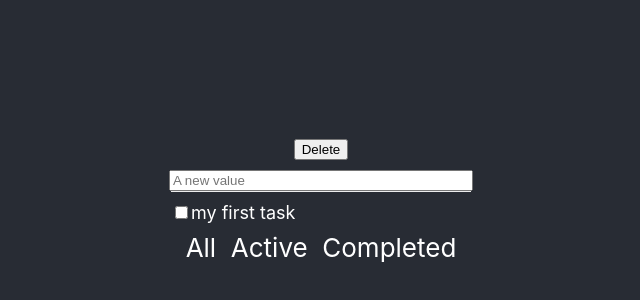
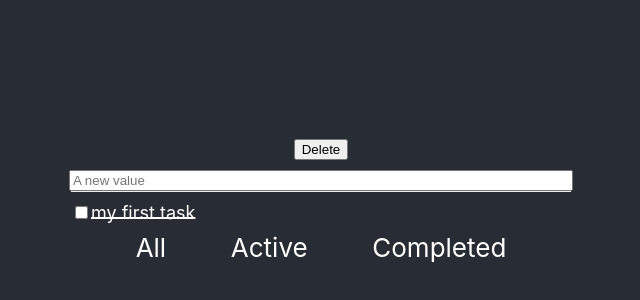
Before and after one commit to kivancsahici/learn-react, a React (Create React App) app in the folder todo-app/: page / in a window 1280 px wide. Shown: the part 198-498 px from the top of the page, without its empty margins (319-959 px from the left). Built offline with nearby package versions, Linux system fonts and the light colour scheme.

Commit message:
implement functionality for filter buttons at the footer

```diff
--- a/todo-app/package.json
+++ b/todo-app/package.json
@@ -5,10 +5,11 @@
   "dependencies": {
     "react": "^16.11.0",
     "react-dom": "^16.11.0",
+    "react-redux": "^7.1.1",
     "react-scripts": "3.2.0",
-    "react-redux": "^7.1.1",
     "redux": "^4.0.4",
-    "redux-immutable-state-invariant": "2.1.0"
+    "redux-immutable-state-invariant": "2.1.0",
+    "reselect": "^4.0.0"
   },
   "scripts": {
     "start": "react-scripts start",
--- a/todo-app/src/components/App.css
+++ b/todo-app/src/components/App.css
@@ -22,8 +22,8 @@
 }
 
 .todoList {
-  min-width: 300px;
-  width: 300px;
+  min-width: 500px;
+  width: 500px;
   max-height: 200px;
   overflow-y: auto;
 }
@@ -49,11 +49,11 @@ ul {
 }
 
 form > input {
-  width: 296px;
+  width: 496px;
 }
 
 .footer {
-  width: 300px;
+  width: 500px;
   line-height: 35px;
   display: flex;
   justify-content: space-evenly;
--- a/todo-app/src/components/App.js
+++ b/todo-app/src/components/App.js
@@ -4,33 +4,43 @@ import TodoForm from "./TodoForm";
 import TodoList from "./TodoList";
 import { connect } from "react-redux";
 import * as todoActions from "../redux/actions/todoActions";
+//import { getVisibleTodos } from "../redux/selectors";
 
 const mapDispatchToProps = {
-  deleteTodoItem: todoActions.deleteTodoItem
+  deleteTodoItem: todoActions.deleteTodoItem,
+  setVisibilityFilter: todoActions.setVisibilityFilter
 };
-
+/*
 function mapStatetoProps(state) {
   return {
-    disabled: state.todoItems.length === 0 ? true : false
+    disabled: state.todoItems.length === 0 ? true : false,
+    todos: getVisibleTodos(state)
   };
-}
+}*/
 
-function App({ disabled, deleteTodoItem }) {
+function App({ deleteTodoItem, setVisibilityFilter }) {
   const onDelete = () => {
     deleteTodoItem();
+  };
+  const onVisibilityChange = e => {
+    setVisibilityFilter(e.target.id);
   };
   return (
     <div className="App">
       <header className="App-header">
-        <button onClick={onDelete} disabled={disabled}>
-          Delete
-        </button>
+        <button onClick={onDelete}>Delete</button>
         <TodoForm />
         <TodoList />
         <div className="footer">
-          <span>All</span>
-          <span>Active</span>
-          <span>Completed</span>
+          <span onClick={onVisibilityChange} id="SHOW_ALL">
+            All
+          </span>
+          <span onClick={onVisibilityChange} id="SHOW_ACTIVE">
+            Active
+          </span>
+          <span onClick={onVisibilityChange} id="SHOW_COMPLETED">
+            Completed
+          </span>
         </div>
       </header>
     </div>
@@ -40,6 +50,6 @@ function App({ disabled, deleteTodoItem }) {
 //export default App;
 
 export default connect(
-  mapStatetoProps,
+  null,
   mapDispatchToProps
 )(App);
--- a/todo-app/src/components/TodoList.js
+++ b/todo-app/src/components/TodoList.js
@@ -1,6 +1,7 @@
 import React from "react";
 import { connect } from "react-redux";
 import * as todoActions from "../redux/actions/todoActions";
+import { getVisibleTodos } from "../redux/selectors";
 
 const mapDispatchToProps = {
   toggleTodoItem: todoActions.toggleTodoItem
@@ -8,7 +9,7 @@ const mapDispatchToProps = {
 
 function mapStateToProps(state) {
   return {
-    todoItems: state.todoItems
+    todoItems: getVisibleTodos(state)
   };
 }
 
--- a/todo-app/src/redux/actions/actionTypes.js
+++ b/todo-app/src/redux/actions/actionTypes.js
@@ -1,3 +1,4 @@
 export const SAVE_TODO_ITEM = "SAVE_TODO_ITEM";
 export const DELETE_TODO_ITEM = "DELETE_TODO_ITEM";
 export const TOGGLE_TODO_ITEM = "TOGGLE_TODO_ITEM";
+export const SET_VISIBILITY_FILTER = "SET_VISIBILITY_FILTER";
--- a/todo-app/src/redux/actions/todoActions.js
+++ b/todo-app/src/redux/actions/todoActions.js
@@ -11,3 +11,7 @@ export function deleteTodoItem() {
 export function toggleTodoItem(todoItemKey) {
   return { type: types.TOGGLE_TODO_ITEM, todoItemKey };
 }
+
+export function setVisibilityFilter(visibilityFilter) {
+  return { type: types.SET_VISIBILITY_FILTER, visibilityFilter };
+}
--- a/todo-app/src/redux/reducers/index.js
+++ b/todo-app/src/redux/reducers/index.js
@@ -1,8 +1,11 @@
 import { combineReducers } from "redux";
+//import todoReducer from "./todoReducer";
 import todoItems from "./todoReducer";
 
+import visibilityFilter from "./visibilityReducer";
 const rootReducer = combineReducers({
-  todoItems
+  todoItems,
+  visibilityFilter
 });
 
 export default rootReducer;
--- a/todo-app/src/redux/reducers/initialState.js
+++ b/todo-app/src/redux/reducers/initialState.js
@@ -1,3 +1,10 @@
 export default {
-  todoItems: [{ key: 0, value: "my first task", completed: false }]
+  todoItems: [
+    {
+      key: 0,
+      value: "my first task",
+      completed: true
+    }
+  ],
+  visibilityFilter: "SHOW_ALL"
 };
--- a/todo-app/src/redux/reducers/todoReducer.js
+++ b/todo-app/src/redux/reducers/todoReducer.js
@@ -5,7 +5,11 @@ export default function todoReducer(state = initialState.todoItems, action) {
   switch (action.type) {
     case types.SAVE_TODO_ITEM:
       let newArray = state.slice();
-      newArray.push({ value: action.todoItem, key: newArray.length });
+      newArray.push({
+        value: action.todoItem,
+        key: newArray.length,
+        completed: false
+      });
       return newArray;
     case types.DELETE_TODO_ITEM:
       let newArrays = state.slice();
--- /dev/null
+++ b/todo-app/src/redux/reducers/visibilityReducer.js
@@ -0,0 +1,14 @@
+import * as types from "../actions/actionTypes";
+import initialState from "./initialState";
+
+export default function visibilityReducer(
+  state = initialState.visibilityFilter,
+  action
+) {
+  switch (action.type) {
+    case types.SET_VISIBILITY_FILTER:
+      return action.visibilityFilter;
+    default:
+      return state;
+  }
+}
--- /dev/null
+++ b/todo-app/src/redux/selectors/index.js
@@ -0,0 +1,19 @@
+import { createSelector } from "reselect";
+const getTodos = state => state.todoItems;
+const getVisibilityFilter = state => state.visibilityFilter;
+
+export const getVisibleTodos = createSelector(
+  [getVisibilityFilter, getTodos],
+  (visibilityFilter, todos) => {
+    switch (visibilityFilter) {
+      case "SHOW_ALL":
+        return todos;
+      case "SHOW_COMPLETED":
+        return todos.filter(t => t.completed);
+      case "SHOW_ACTIVE":
+        return todos.filter(t => !t.completed);
+      default:
+        return todos;
+    }
+  }
+);
```
